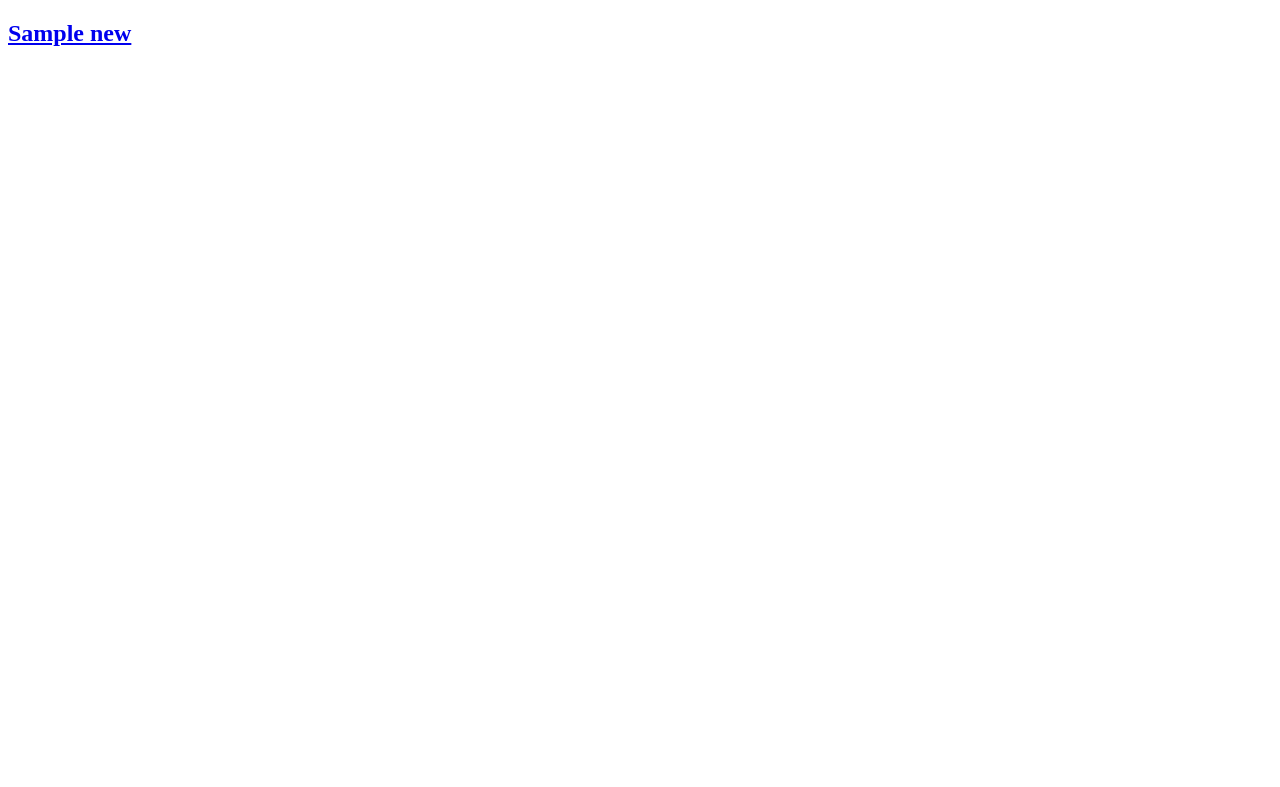
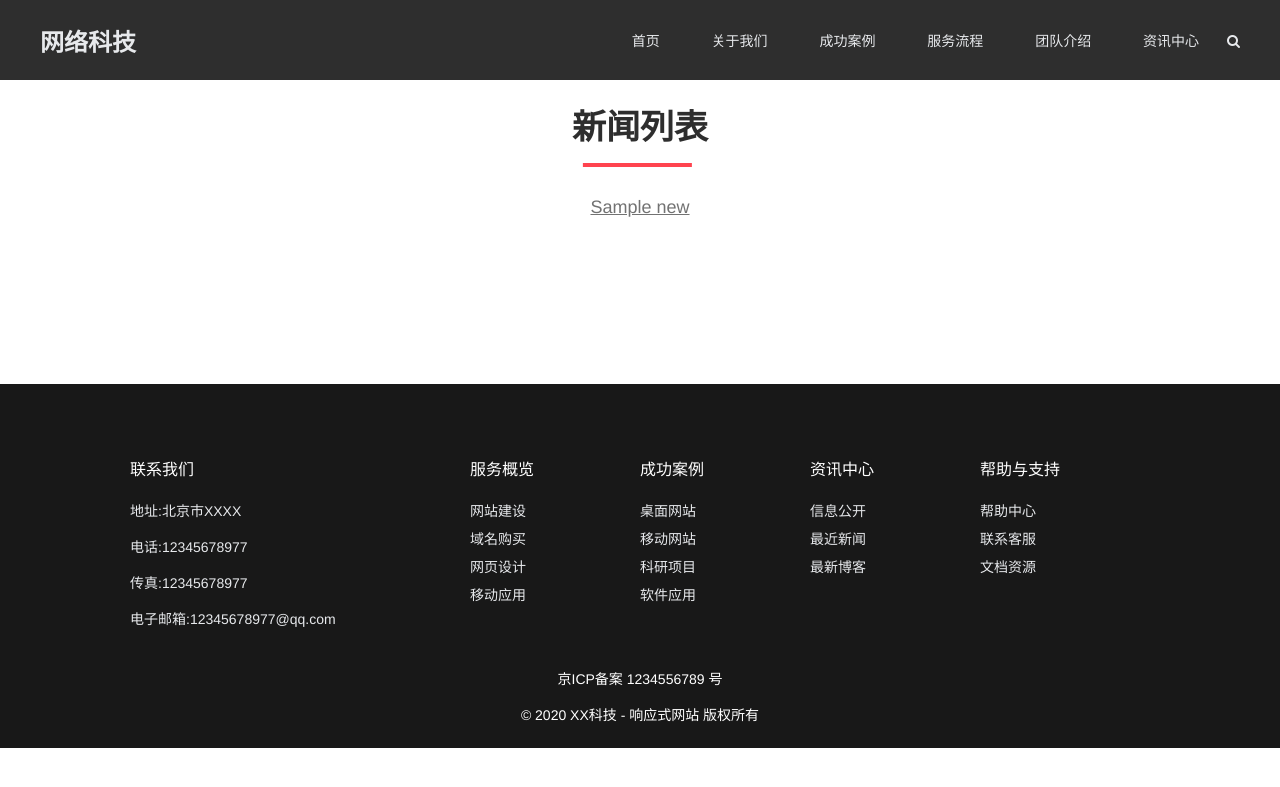
Before and after one commit to aichigaijiaofan/website, a Django app: page /news/list/ in a window 1280 px wide. Before the commit the part shown is almost empty. Shown: the top 787 px of the page. Run offline with Django 5.2, Linux system fonts and the light colour scheme; tables that the repository leaves empty hold one stand-in row (values such as "Sample post"); some libraries are stand-ins or nearby versions.

Commit message:
添加新闻页跳转首页

```diff
--- a/config/urls.py
+++ b/config/urls.py
@@ -18,7 +18,7 @@ from django.contrib import admin
 from django.urls import path, include
 from mysite import views
 urlpatterns = [
-    path('',views.index),
+    path('',views.index, name='index'),
     path('news/', include('news.urls')),
     path('ckeditor/', include('ckeditor_uploader.urls')),
     path("admin/", admin.site.urls),
--- a/mysite/views.py
+++ b/mysite/views.py
@@ -13,6 +13,8 @@ def index(request):
     news = News.objects.filter(category_id=1).order_by('-created_at')[:3]
     # 获取成功案例内容
     cases = News.objects.filter().exclude(category_id=1).order_by('-created_at')
+    section = request.GET.get('section', None)
+    print(section)
     return render(request, 'index.html',{
         'slides': slides,
         'team': team,
--- /dev/null
+++ b/templates/footer.html
@@ -0,0 +1,52 @@
+<footer>
+    <div class="footer-menus">
+      <div class="contact-us">
+        <p class="menu-title">联系我们</p>
+        <p>地址:北京市XXXX</p>
+        <p>电话:12345678977</p>
+        <p>传真:12345678977</p>
+        <p>电子邮箱:12345678977@qq.com</p>
+      </div>
+      <div class="service-menu footer-menu">
+        <p class="menu-title">服务概览</p>
+        <ul class="menu-items">
+          <li><a href="#">网站建设</a></li>
+          <li><a href="#">域名购买</a></li>
+          <li><a href="#">网页设计</a></li>
+          <li><a href="#">移动应用</a></li>
+        </ul>
+      </div>
+      <div class="service-menu footer-menu">
+        <p class="menu-title">成功案例</p>
+        <ul class="menu-items">
+          <li><a href="#">桌面网站</a></li>
+          <li><a href="#">移动网站</a></li>
+          <li><a href="#">科研项目</a></li>
+          <li><a href="#">软件应用</a></li>
+        </ul>
+      </div>
+      <div class="service-menu footer-menu">
+        <p class="menu-title">资讯中心</p>
+        <ul class="menu-items">
+          <li><a href="#">信息公开</a></li>
+          <li><a href="#">最近新闻</a></li>
+          <li><a href="#">最新博客</a></li>
+        </ul>
+      </div>
+      <div class="service-menu footer-menu">
+        <p class="menu-title">帮助与支持</p>
+        <ul class="menu-items">
+          <li><a href="#">帮助中心</a></li>
+          <li><a href="#">联系客服</a></li>
+          <li><a href="#">文档资源</a></li>
+        </ul>
+      </div>
+      <p class="icp-info">京ICP备案 1234556789 号</p>
+      <p class="rights">
+        &copy; 2020 XX科技 - 响应式网站 版权所有
+      </p>
+      <p class="scrollToTop">
+        <a href="#home"><i class="fa fa-chevron-up"></i></a>
+      </p>
+    </div>
+  </footer>
--- /dev/null
+++ b/templates/header.html
@@ -0,0 +1,34 @@
+{% load static %}
+
+<!DOCTYPE html>
+<html lang="en">
+
+<head>
+  <meta charset="UTF-8">
+  <meta name="viewport" content="width=device-width, initial-scale=1.0">
+  <script src="{% static 'libs/scrollReveal/scrollreveal.min.js'%} "></script>
+  <link rel="stylesheet" href="{% static 'css/font.css'%}">
+  <link rel="stylesheet" href="{% static 'libs/glide/glide.core.min.css'%}">
+  <link rel="stylesheet" href="{% static 'libs/glide/glide.theme.min.css'%}">
+  <link rel="stylesheet" href="{% static 'css/index.css'%}">
+  <title>新闻列表</title>
+</head>
+<body>
+<header style="background-color: #2e2e2e">
+    <div class="logo">网络科技</div>
+    <nav>
+      <a href="{% url 'index' %}?section=home">首页</a>
+      <a href="{% url 'index' %}?section=about-us">关于我们</a>
+      <a href="{% url 'index' %}?section=showcases">成功案例</a>
+      <a href="{% url 'index' %}?section=service">服务流程</a>
+      <a href="{% url 'index' %}?section=team-intro">团队介绍</a>
+      <a href="{% url 'index' %}?section=company-activities">资讯中心</a>
+      <i class="fa fa-search"></i>
+    </nav>
+    <!-- 小屏幕按钮 -->
+    <div class="burger">
+      <div class="burger-line1"></div>
+      <div class="burger-line2"></div>
+      <div class="burger-line3"></div>
+    </div>
+  </header>
--- a/templates/list.html
+++ b/templates/list.html
@@ -1,15 +1,17 @@
-<!DOCTYPE html>
-<html lang="en">
-<head>
-    <meta charset="UTF-8">
-    <title>新闻列表</title>
-</head>
-<body>
-{% for item in news_list %}
-    <a href="/news/{{ item.id }}">
-        <h2>{{ item.title }}</h2>
-    </a>
 
-{% endfor %}
+{% include 'header.html' %}
+<div class="container-wrapper">
+    <section id="about-us" class="about-us">
+          <h2 class="title1" style="padding: 20px 0">新闻列表</h2>
+
+            {% for item in news_list %}
+            <div style="padding: 10px 0">
+                <a class="intro"  href="/news/{{ item.id }}">{{ item.title }}</a>
+            </div>
+        {% endfor %}
+
+    </section>
+</div>
+{% include 'footer.html' %}
 </body>
 </html>
```
Also changed, not shown: templates/detail.html (+12 -3 lines), templates/index.html (+11 -0 lines).
